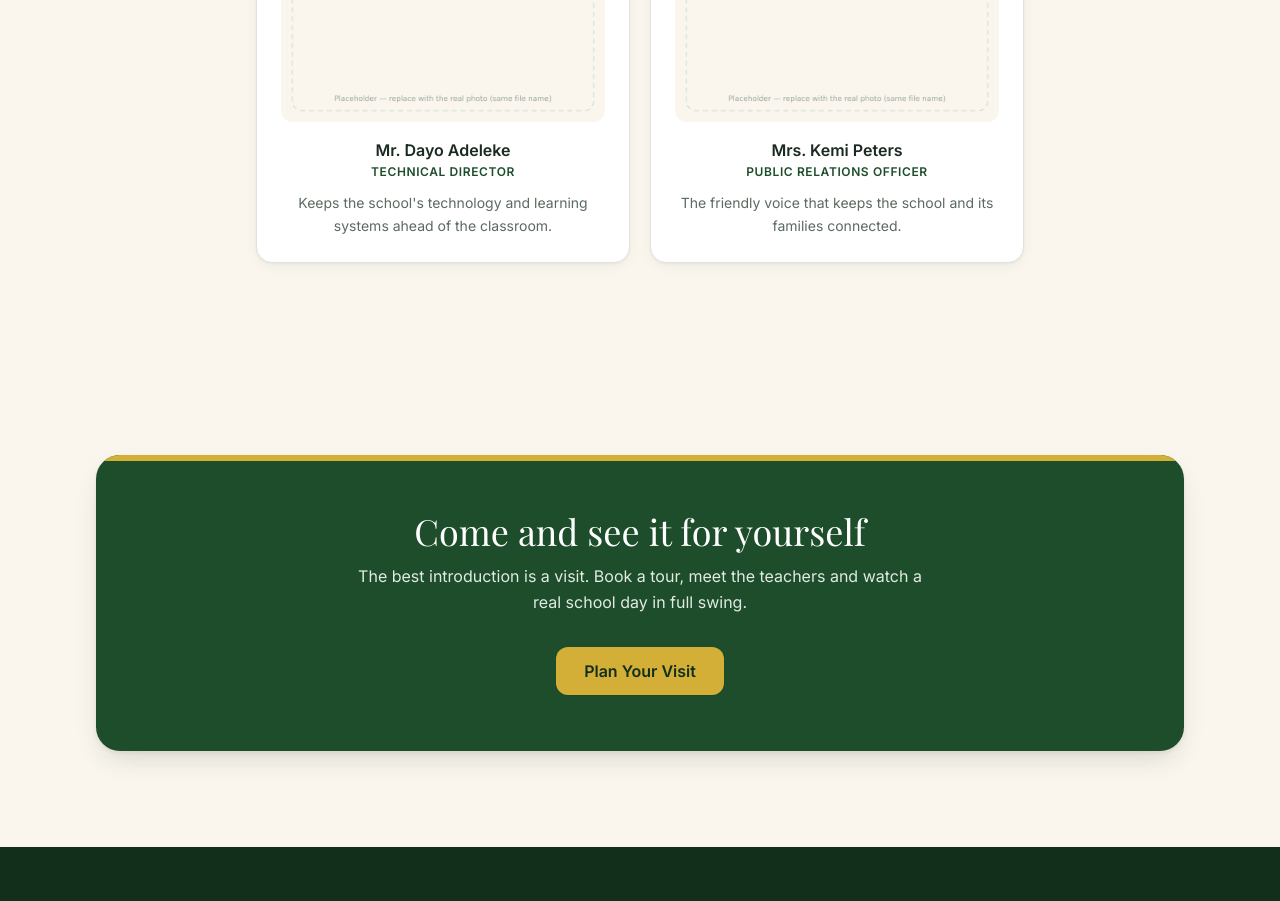
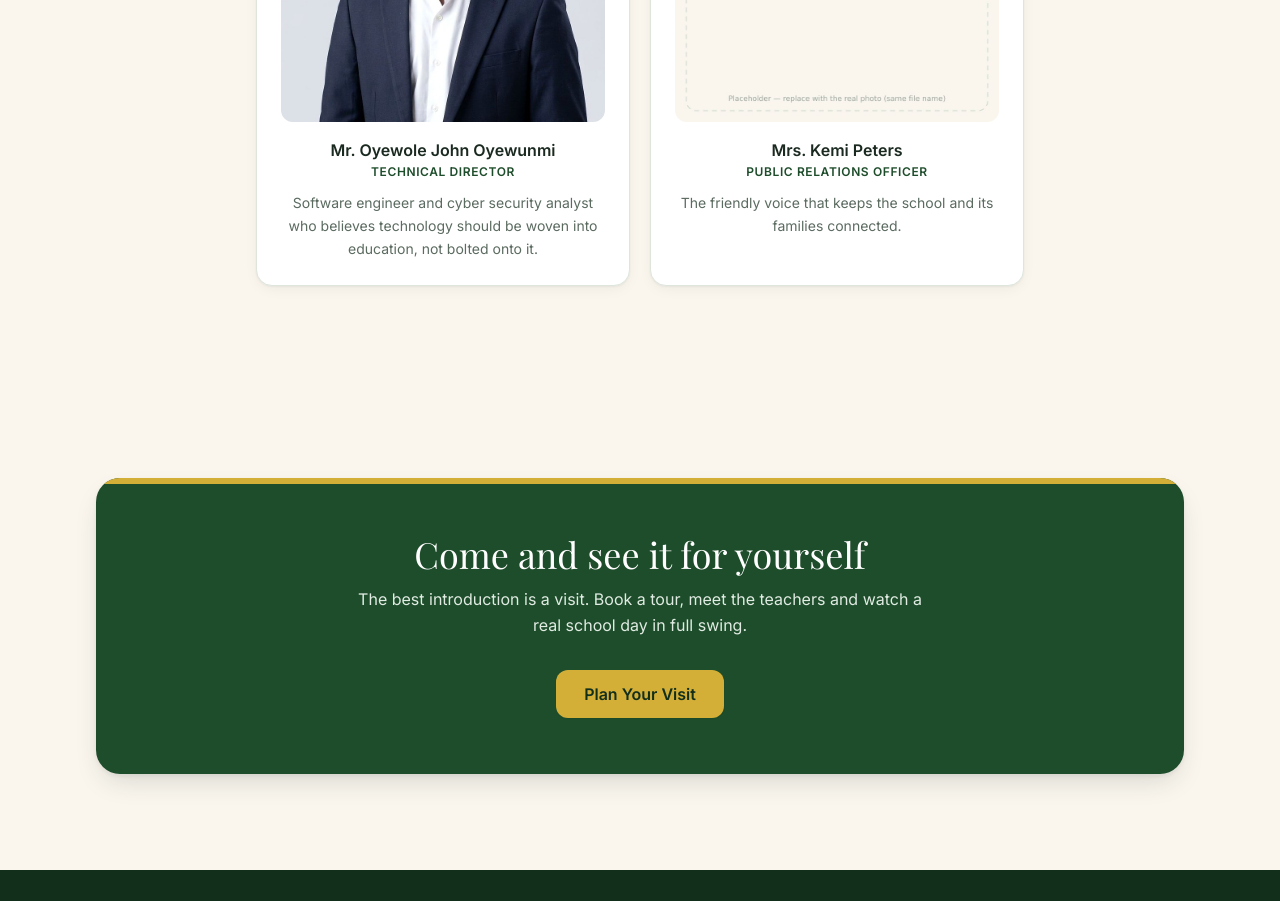
Before and after one commit to Ayanfe007/The-Green-Peace-College, a Next.js app: page /about in a window 1280 px wide. Shown: the part 5500-6401 px from the top of the page. Built offline with nearby package versions, Linux system fonts and the light colour scheme; a web font is replaced by a local one.

Commit message:
About: real Technical Director (Oyewole John Oyewunmi) photo and bio

```diff
--- a/app/about/page.tsx
+++ b/app/about/page.tsx
@@ -28,9 +28,9 @@ export const metadata: Metadata = {
   alternates: { canonical: canonicalUrl("/about") },
 };
 
-/* Founder and Principal names, messages and portraits are the real ones.
-   The Headmistress message and the two team cards are still
-   placeholders (TODO markers) waiting for the real names and photos.
+/* Founder, Principal and Technical Director details are the real ones.
+   The Headmistress message and the PRO card are still placeholders
+   (TODO markers) waiting for the real name and photo.
    Portraits live in /public/images (4:5 or square). */
 
 const VALUES: Array<{ icon: LucideIcon; name: string; text: string }> = [
@@ -65,11 +65,11 @@ const VALUES: Array<{ icon: LucideIcon; name: string; text: string }> = [
    placeholders until the real ones are supplied (TODO markers). */
 const TEAM: Array<{ name: string; role: string; line: string; image: string; alt: string }> = [
   {
-    name: "Mr. Dayo Adeleke", // TODO: replace
+    name: "Mr. Oyewole John Oyewunmi",
     role: "Technical Director",
-    line: "Keeps the school's technology and learning systems ahead of the classroom.",
+    line: "Software engineer and cyber security analyst who believes technology should be woven into education, not bolted onto it.",
     image: images.team.technicalDirector,
-    alt: "Portrait of the school's technical director",
+    alt: "Portrait of Mr. Oyewole John Oyewunmi, Technical Director",
   },
   {
     name: "Mrs. Kemi Peters", // TODO: replace
```
Also changed, not shown: public/images/README.md, public/images/team-technical-director.jpg.
